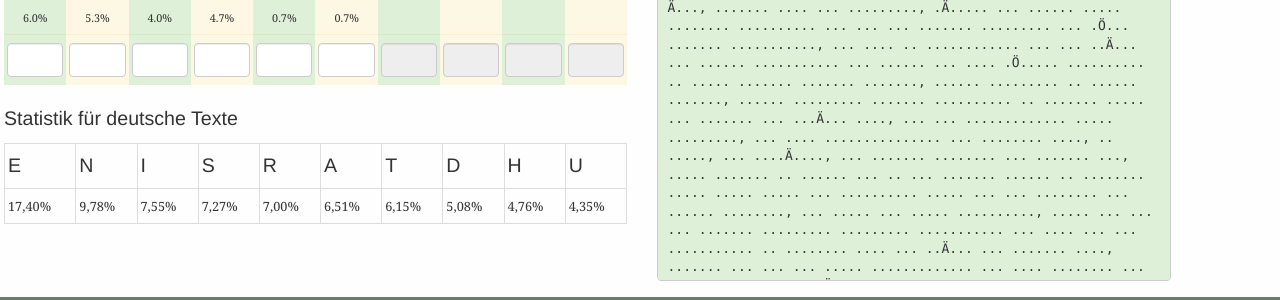
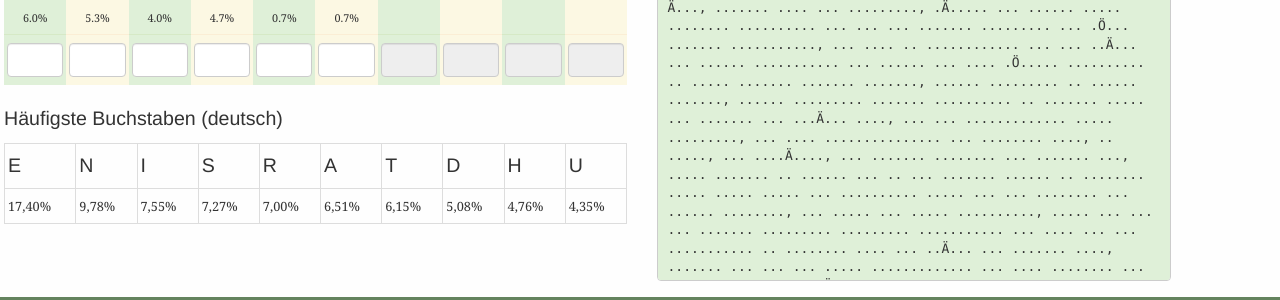
Before and after one commit to mgje/Crypto, a Jekyll site: the page built from exp6/index.html, in a window 1280 px wide. Shown: the part 462-762 px from the top of the page. Built offline with Jekyll 4.4.1, drawn with Linux system fonts in a browser that asks for light colours; some web fonts are replaced.

Commit message:
häufigste Buchstaben

```diff
--- a/exp5/index.html
+++ b/exp5/index.html
@@ -12,7 +12,7 @@ CSName: experiment.css
        <div id="keytable" class="table-responsive">
        </div>
        <div id="statistic">
-        <p>Statistik für deutsche Texte</p>
+        <p>Häufigste Buchstaben (deutsch)</p>
           <div class="table-responsive">
           <table class="table table-bordered">
            <tr>
--- a/exp6/index.html
+++ b/exp6/index.html
@@ -11,7 +11,7 @@ CSName: experiment.css
        <h3>Kryptoanalyse</h3>
        <div id="keytable" class="table-responsive"></div>
        <div id="statistic">
-        <p>Statistik für deutsche Texte</p>
+        <p>Häufigste Buchstaben (deutsch)</p>
           <div class="table-responsive">
           <table class="table table-bordered">
            <tr>
--- a/exp7/index.html
+++ b/exp7/index.html
@@ -11,7 +11,7 @@ CSName: experiment.css
        <h3>Knacknuss</h3>
        <div id="keytable" class="table-responsive"></div>
        <div id="statistic">
-        <p>Statistik für deutsche Texte</p>
+        <p>Häufigste Buchstaben (deutsch)</p>
           <div class="table-responsive">
           <table class="table table-bordered">
            <tr>
```
Also changed, not shown: README.md.
